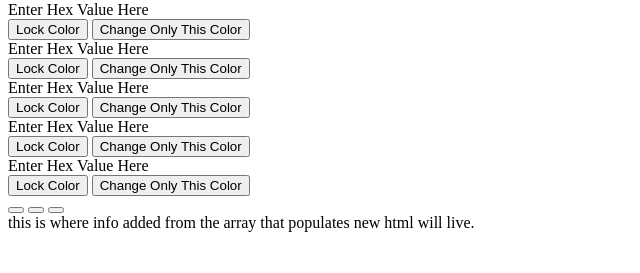
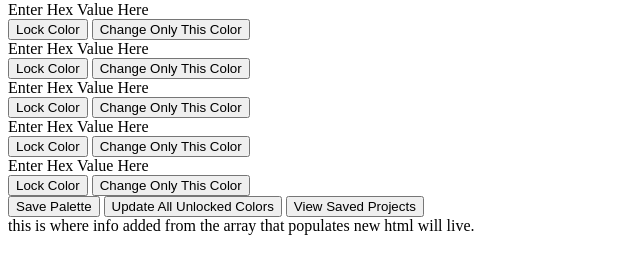
Before and after one commit to saraebbers/palette-picker, a website: page public/index.html in a window 1280 px wide. Shown: the part 79-352 px from the top of the page, without its empty margins (0-640 px from the left). Drawn offline with nearby package versions, Linux system fonts and the light colour scheme.

Commit message:
Update html to include text on nav buttons, update server.js to connect the index page to root directory

```diff
--- a/public/index.html
+++ b/public/index.html
@@ -36,9 +36,9 @@
       </div>
     </section>
     <section class="navigation-container">
-      <button class="nav-btn save-btn"></button>
-      <button class="nav-btn change-btn"></button>
-      <button class="nav-btn retrieve-btn"></button>
+      <button class="nav-btn save-btn">Save Palette</button>
+      <button class="nav-btn change-btn">Update All Unlocked Colors</button>
+      <button class="nav-btn retrieve-btn">View Saved Projects</button>
     </section>
     <section class="projects-container">
       this is where info added from the array that populates new html will live.
```
Also changed, not shown: server.js (+10 -0 lines).
